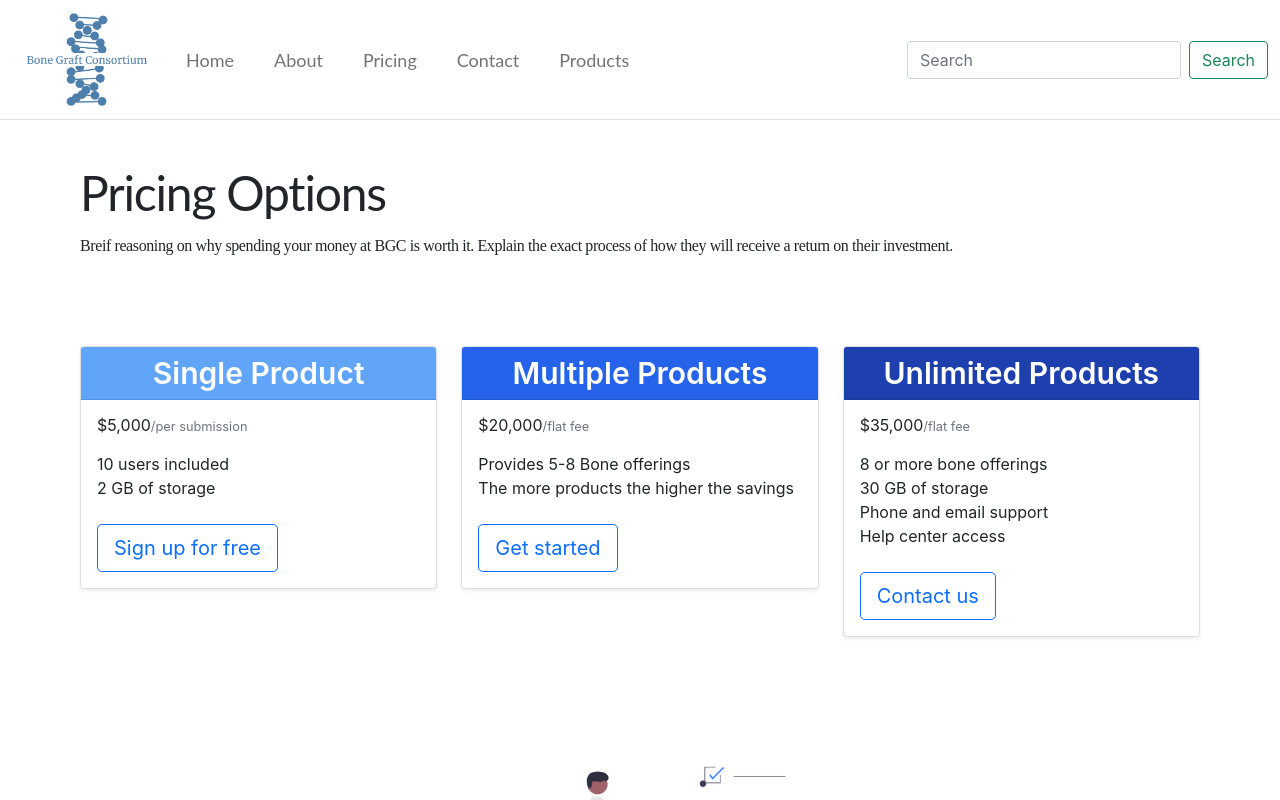
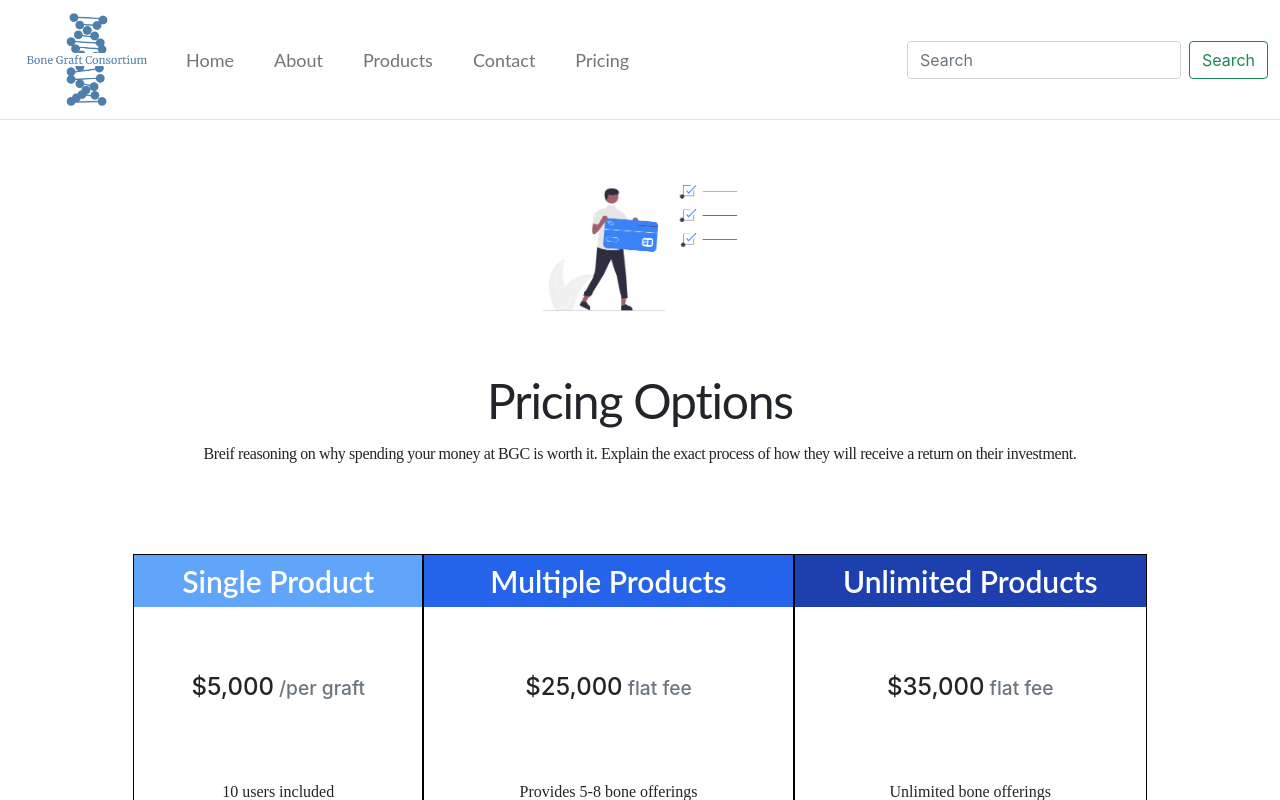
Before and after one commit to davidwilliford99/BGC, a React (Create React App) app in the folder app/: page /pricing in a window 1280 px wide. Shown: the top 800 px of the page. Built offline with nearby package versions, Linux system fonts and the light colour scheme.

Commit message:
Edited pricing page styling and about styling. Also put pricing as last navbar option

```diff
--- a/app/src/components/NavbarComp.js
+++ b/app/src/components/NavbarComp.js
@@ -27,9 +27,9 @@ function NavScrollExample() {
           >
             <Nav.Link href="/home">Home</Nav.Link>
             <Nav.Link href="/about">About</Nav.Link>
+            <Nav.Link href='/products'>Products</Nav.Link>
+            <Nav.Link href='/contact'>Contact</Nav.Link>
             <Nav.Link href='/pricing'>Pricing</Nav.Link>
-            <Nav.Link href='/contact'>Contact</Nav.Link>
-            <Nav.Link href='/products'>Products</Nav.Link>
 
           </Nav>
           <Form className="d-flex">
--- a/app/src/pages/aboutPage.js
+++ b/app/src/pages/aboutPage.js
@@ -15,7 +15,7 @@ function AboutPage(){
                 </div>
 
                 <div id='image' className='flex flex-col justify-center'>
-                    <img src='images/undraw_doctors.png' className='h-40'/>
+                    <img src='images/undraw_doctors.png' className='h-60'/>
                 </div>
 
             </div>
--- a/app/src/pages/pricingPage.js
+++ b/app/src/pages/pricingPage.js
@@ -4,67 +4,63 @@ function PricingPage(){
     return (
       <>
 
-        <div id='title-container' className='px-20 mt-10 '>
-          <h1 className='text-5xl font-["Lato"] font-normal leading-snug tracking-tight'>Pricing Options</h1>
-          <p className='py-2 font-["Montserrat"] tracking-tight'>Breif reasoning on why spending your money at BGC is worth it. Explain the exact process of how they will receive a return on their investment.</p>
+
+        <div id='img-container' className='flex justify-center pt-5'>
+          <img src='images/undraw_payment.png' className='h-40'/>
         </div>
 
 
 
-        <div class="row justify-content-center p-20" id='price-options-container'>
+        <div id='title-container' className='px-20 mt-10 '>
+          <h1 className='text-5xl font-["Lato"] font-normal leading-snug tracking-tight text-center'>Pricing Options</h1>
+          <p className='py-2 font-["Montserrat"] tracking-tight text-center'>Breif reasoning on why spending your money at BGC is worth it. Explain the exact process of how they will receive a return on their investment.</p>
+        </div>
 
 
-          <div class="col-md-4">
-            <div class="card mb-4 shadow-sm">
-              <div class="card-header bg-blue-400">
-                <h4 class="my-0 font-semibold text-3xl text-center text-white">Single Product</h4>
-              </div>
-              <div class="card-body">
-                <h1 class="card-title pricing-card-title">$5,000<small class="text-muted">/per submission</small></h1>
-                <ul class="list-unstyled mt-3 mb-4">
+
+
+        <div class="flex justify-content-center p-20" id='price-options-container'>
+
+
+          <div class="border-1 border-black">
+            <h4 class="my-0 font-semibold text-3xl text-center text-white bg-blue-400 px-5 py-2 font-['Lato']">Single Product</h4>
+            <div class="card-body flex items-center justify-center flex-col">
+              <h1 class="card-title pricing-card-title py-5 font-medium text-2xl">$5,000<small class="text-muted"> /per graft</small></h1>
+              <ul class="list-unstyled mt-3 mb-4 text-center pb-5 font-['Montserrat'] leading-loose font-medium">
                 <li>10 users included</li>
                 <li>2 GB of storage</li>
               </ul>
-                <button type="button" class="btn btn-lg btn-block btn-outline-primary">Sign up for free</button>
-              </div>
+              <button type="button" class="btn btn-lg btn-block btn-outline-primary rounded-xl border-2 font-semibold mb-5">Sign up for free</button>
             </div>
           </div>
 
 
 
-          <div class="col-md-4">
-            <div class="card mb-4 shadow-sm">
-              <div class="card-header bg-blue-600">
-                <h4 class="my-0 font-semibold text-3xl text-center text-white">Multiple Products</h4>
-              </div>
-              <div class="card-body">
-                <h1 class="card-title pricing-card-title">$20,000<small class="text-muted">/flat fee</small></h1>
-                <ul class="list-unstyled mt-3 mb-4">
-                  <li>Provides 5-8 Bone offerings</li>
-                  <li>The more products the higher the savings</li>
+          <div class="border-1 border-black">
+            <h4 class="my-0 font-semibold text-3xl text-center text-white bg-blue-600 px-5 py-2 font-['Lato']">Multiple Products</h4>
+            <div class="card-body flex items-center justify-center flex-col">
+              <h1 class="card-title pricing-card-title py-5 font-medium text-2xl">$25,000<small class="text-muted"> flat fee</small></h1>
+              <ul class="list-unstyled mt-3 mb-4 text-center pb-5 font-['Montserrat'] leading-loose font-medium">
+                <li>Provides 5-8 bone offerings</li>
+                <li>The more products uploaded, the higher the savings!</li>
               </ul>
-                <button type="button" class="btn btn-lg btn-block btn-outline-primary">Get started</button>
-              </div>
+              <button type="button" class="btn btn-lg btn-block btn-outline-primary rounded-xl border-2 font-semibold mb-5">Sign up for free</button>
             </div>
           </div>
 
 
 
-          <div class="col-md-4">
-            <div class="card mb-4 shadow-sm">
-              <div class="card-header bg-blue-800">
-                <h4 class="my-0 font-semibold text-3xl text-center text-white">Unlimited Products</h4>
-              </div>
-              <div class="card-body">
-                <h1 class="card-title pricing-card-title">$35,000<small class="text-muted">/flat fee</small></h1>
-                <ul class="list-unstyled mt-3 mb-4">
-                  <li>8 or more bone offerings</li>
+          <div class="border-1 border-black">
+            <h4 class="my-0 font-semibold text-3xl text-center text-white bg-blue-800 px-5 py-2 font-['Lato']">Unlimited Products</h4>
+            <div class="card-body flex items-center justify-center flex-col">
+              <h1 class="card-title pricing-card-title py-5 font-medium text-2xl">$35,000<small class="text-muted"> flat fee</small></h1>
+              <ul class="list-unstyled mt-3 mb-4 text-center pb-5 font-['Montserrat'] leading-loose font-medium">
+                <li>Unlimited bone offerings</li>
                 <li>30 GB of storage</li>
-                  <li>Phone and email support</li>
-                  <li>Help center access</li>
+                <li>Direct phone and email support</li>
+                <li>help-center access</li>
               </ul>
-                <button type="button" class="btn btn-lg btn-block btn-outline-primary">Contact us</button>
-              </div>
+              <button type="button" class="btn btn-lg btn-block btn-outline-primary rounded-xl border-2 font-semibold mb-5">Sign up for free</button>
             </div>
           </div>
 
@@ -73,11 +69,6 @@ function PricingPage(){
 
 
 
-
-        <div id='img-container' className='flex justify-center'>
-          <img src='images/undraw_payment.png' className='h-60'/>
-        </div>
-
       </>
     )
 }
```
Also changed, not shown: app/public/images/Screenshot 2023-06-05 132046.png (added). Lines whose indentation alone changed are shown as unchanged.
